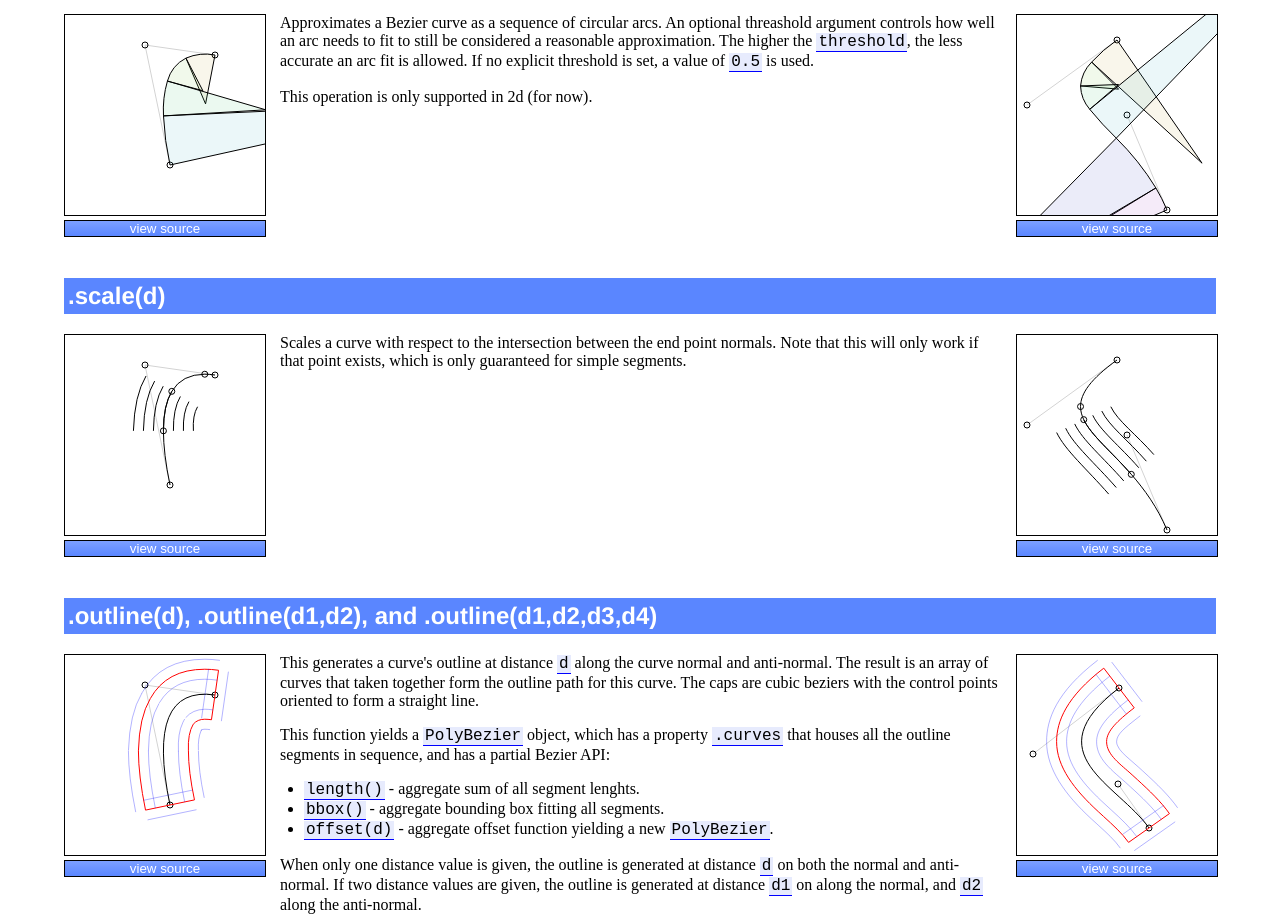
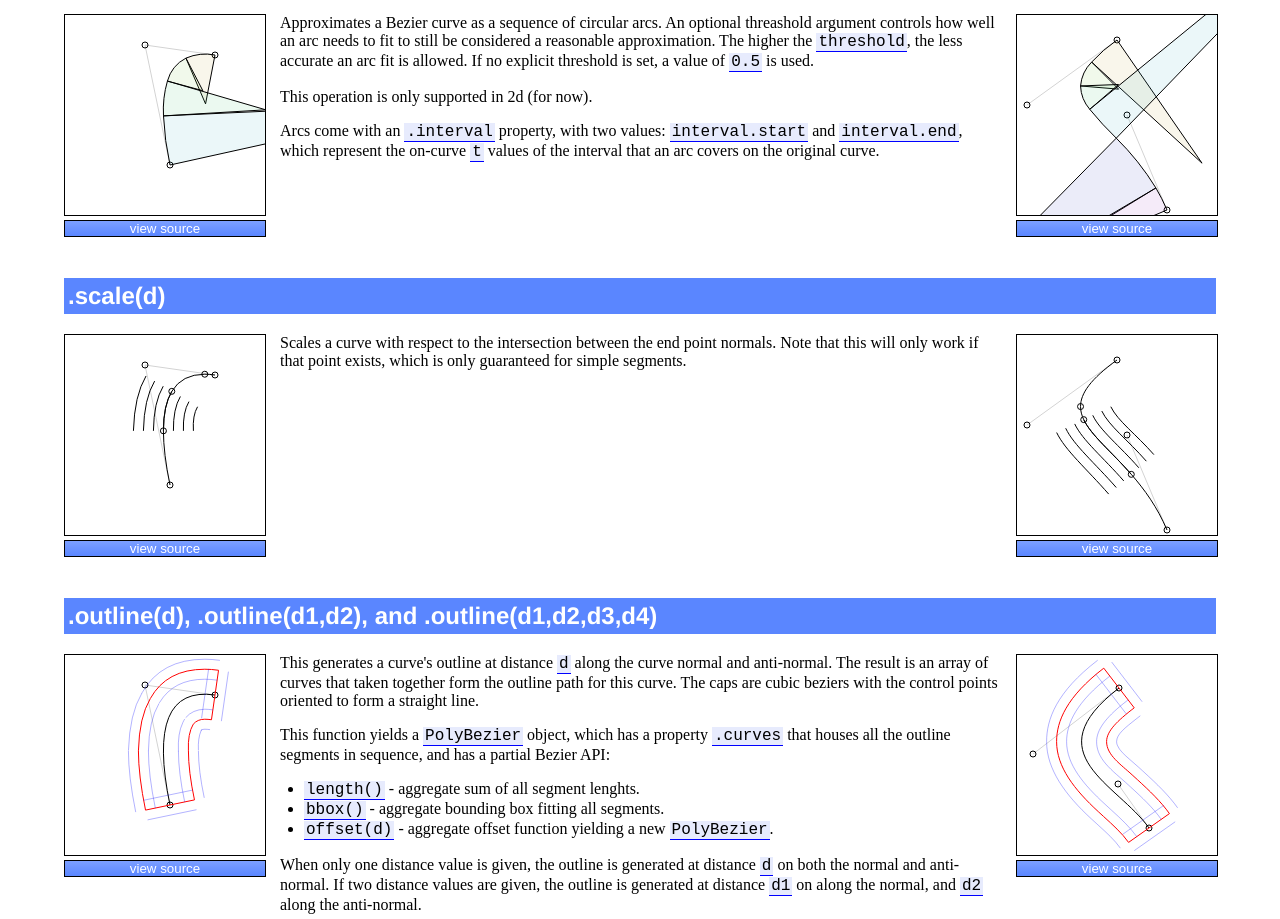
Before and after one commit to Pomax/bezierjs, a website built with webpack: page index.html in a window 1280 px wide. Shown: the part 4840-5759 px from the top of the page. Built offline with nearby package versions, Linux system fonts and the light colour scheme.

Commit message:
arc docs

```diff
--- a/index.html
+++ b/index.html
@@ -640,6 +640,10 @@
 
         <p>This operation is only supported in 2d (for now).</p>
 
+        <p>Arcs come with an <code>.interval</code> property, with two values: <code>interval.start</code>
+        and <code>interval.end</code>, which represent the on-curve <code>t</code> values of the interval
+        that an arc covers on the original curve.</p>
+
       </section>
 
 
```
